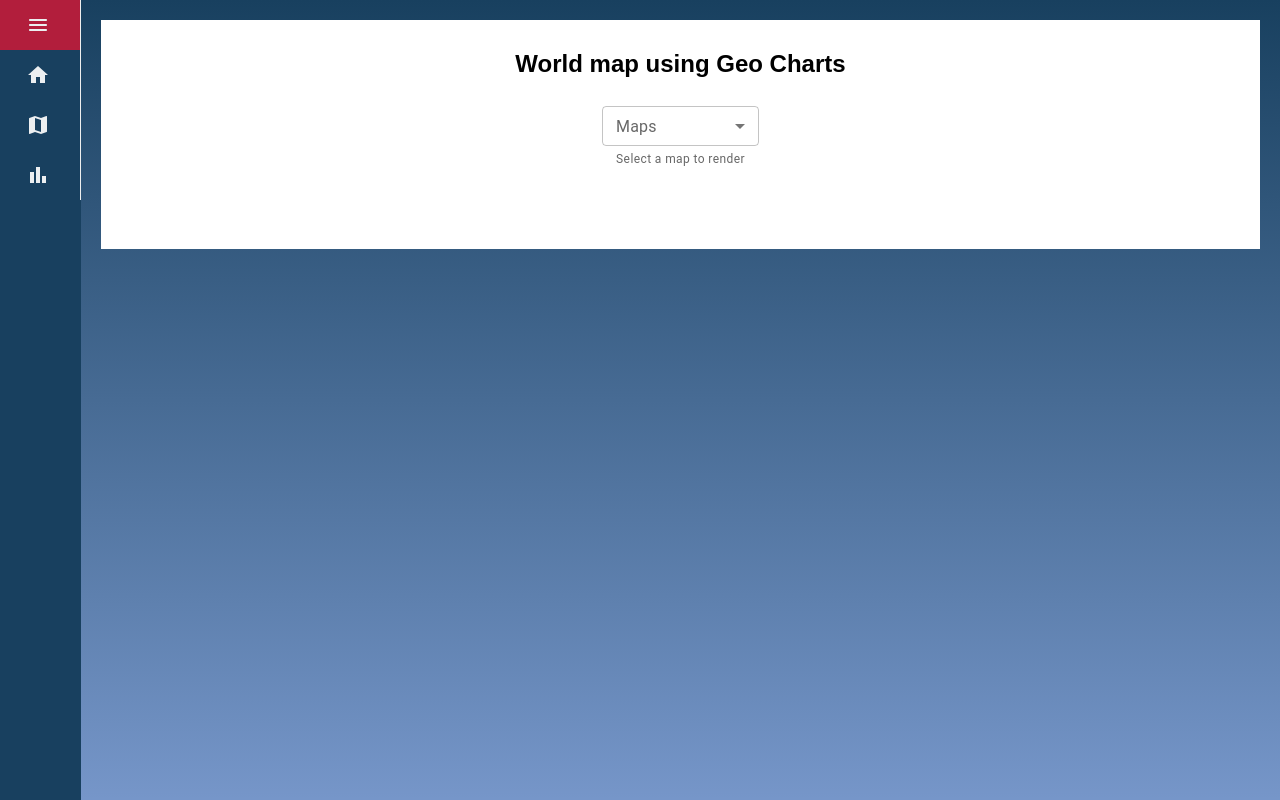
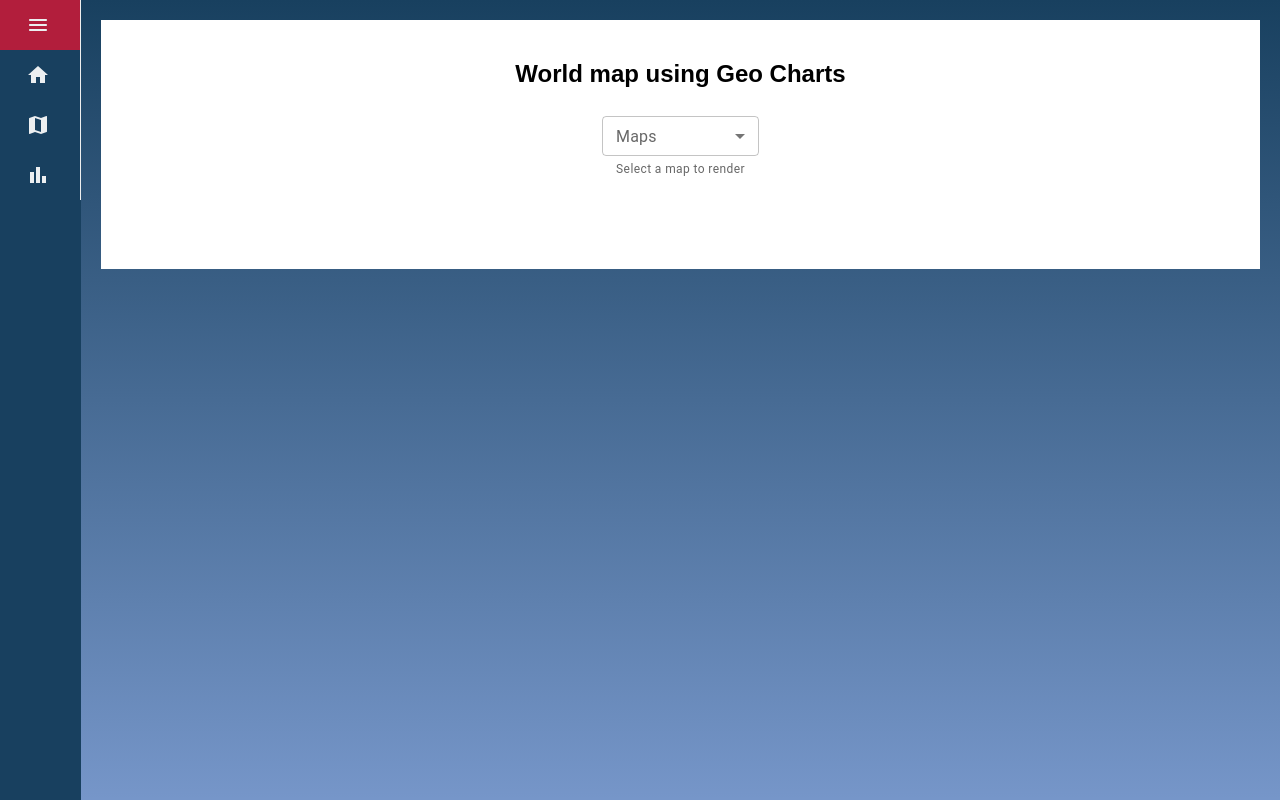
Before and after one commit to MrFiszbi1/F1-Around-The-World, a React (Create React App) app: page /geochart in a window 1280 px wide. Built offline with nearby package versions, Linux system fonts and the light colour scheme.

Commit message:
Team Programming: CSS page unified and polished

```diff
--- a/src/page/GeoChart.jsx
+++ b/src/page/GeoChart.jsx
@@ -26,7 +26,7 @@ const GeoChart = () => {
 
   return (
     <Box
-      class= "GeoChart"
+      class= "Page"
       sx={{
         display: "flex",
         flexDirection: "column",
--- a/src/page/countryComparison.jsx
+++ b/src/page/countryComparison.jsx
@@ -44,7 +44,7 @@ const CountryComparison = () => {
 
   //red and blue bar chart colors
   return (
-    <div class="CountryComparison">
+    <div class="Page">
       <h2>Compare any 2 Countries</h2>
 
       <Grid container spacing={5}>
--- a/src/styles.css
+++ b/src/styles.css
@@ -10,13 +10,8 @@ body {
   background-color: rgb(118, 150, 201);
 }
 
-.CountryComparison {
+.Page {
   background: white;
   background-color: white;
+  padding: 20px;
 }
-
-.GeoChart {
-  background: white;
-  background-color: white;
-  padding: 10px;
-}
```
